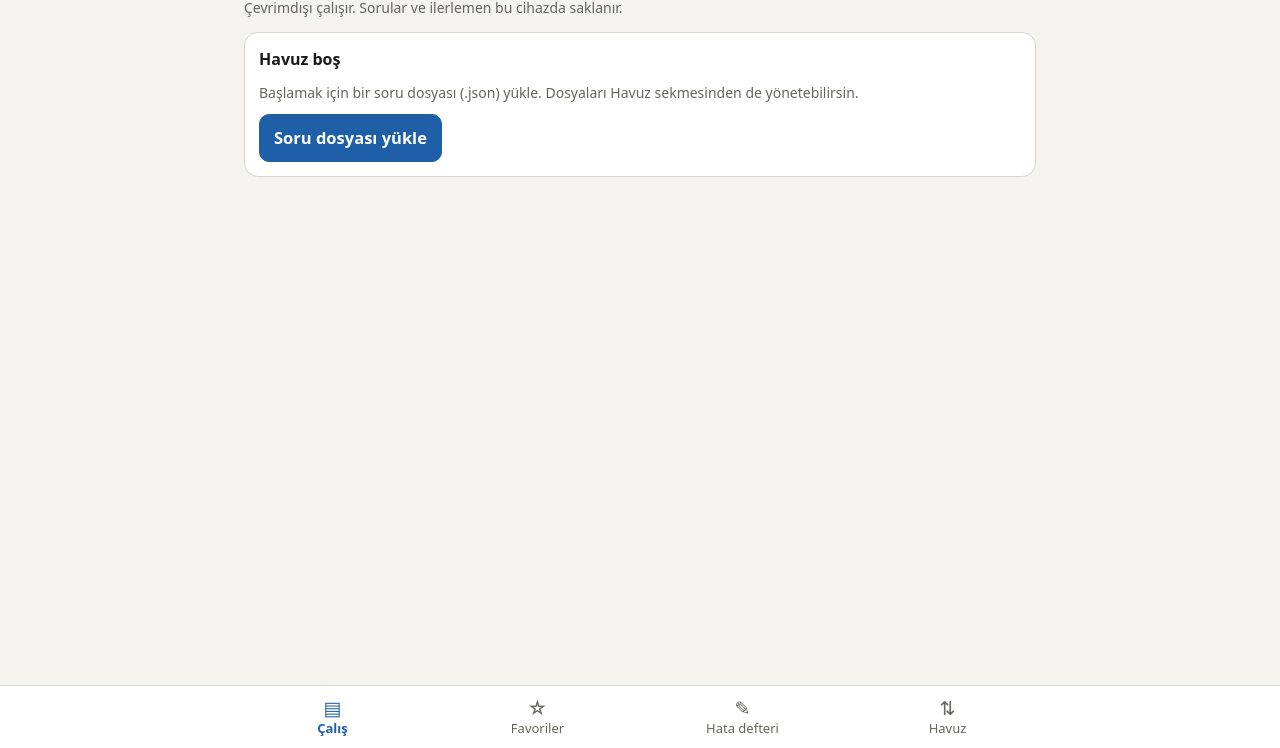
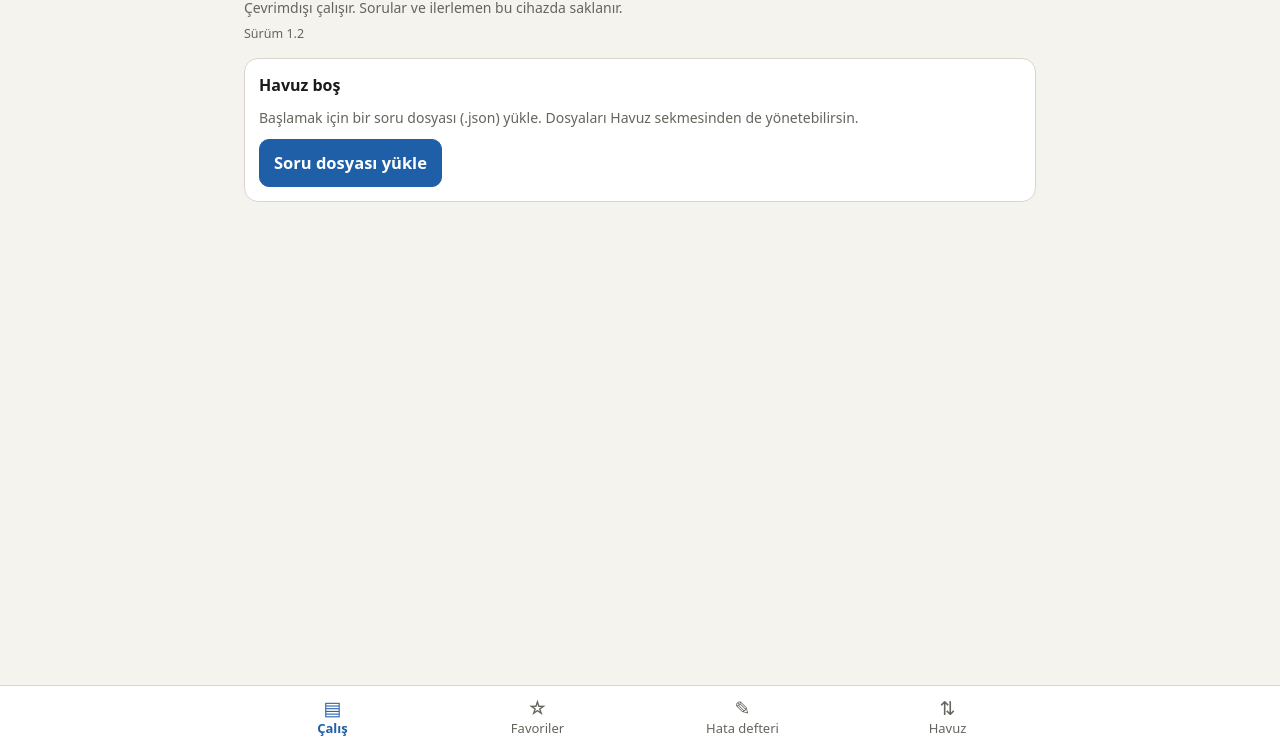
Before and after one commit to mehmetozel0598-maker/Sorularla-Mevzuat, a plain HTML site: page index.html in a window 1280 px wide. Shown: the part 52-800 px from the top of the page. Drawn offline with Linux system fonts and the light colour scheme.

Commit message:
Add files via upload

```diff
--- a/index.html
+++ b/index.html
@@ -115,6 +115,7 @@ nav#tabs button.on{color:var(--acc);font-weight:650}
   <h1>Soru Bankası</h1>
   <p class="sub" id="homeSub">Çevrimdışı çalışır. Sorular ve ilerlemen bu cihazda saklanır.</p>
   <div class="msg info hid" id="instBar"><span id="instTxt"></span><div class="acts" style="margin-top:8px"><button class="sm pri" id="instBtn">Uygulamayı yükle</button><button class="sm" id="instNo">Şimdi değil</button></div></div>
+  <p class="sub" id="surumAlt" style="margin:-8px 0 14px;font-size:12.5px"></p>
   <div class="card hid" id="resumeCard"><h2>Yarım kalan oturum</h2><p class="sub" id="resumeTxt" style="margin-bottom:10px"></p><div class="acts"><button class="pri sm" id="resumeBtn">Devam et</button><button class="sm" id="resumeDrop">Bırak</button></div></div>
   <div id="emptyHome" class="card hid">
     <h2>Havuz boş</h2>
@@ -208,6 +209,7 @@ nav#tabs button.on{color:var(--acc);font-weight:650}
   </div>
   <div class="card">
     <h2>Uygulama</h2>
+    <p style="margin:0 0 4px;font-weight:650" id="surum"></p>
     <p class="sub" id="pwaDurum" style="margin-bottom:10px"></p>
     <div class="acts"><button id="instBtn2" class="hid">Uygulamayı yükle</button><button id="guncelle">Güncellemeyi denetle</button></div>
   </div>
@@ -227,6 +229,7 @@ nav#tabs button.on{color:var(--acc);font-weight:650}
 
 <script>
 "use strict";
+const APP_VERSION="1.2",APP_DATE="13.11.2026";
 const $=id=>document.getElementById(id);
 const L="ABCDEF";
 const SEP=" › ";
@@ -553,6 +556,7 @@ $("instNo").onclick=()=>{st.ayar.instNo=true;save();show($("instBar"),false)};
 window.addEventListener("appinstalled",()=>{show($("instBar"),false);show($("instBtn2"),false)});
 if("serviceWorker" in navigator&&location.protocol!=="file:"){window.addEventListener("load",()=>{navigator.serviceWorker.register("sw.js").catch(()=>{})})}
 
+$("surum").textContent="Sürüm "+APP_VERSION+" · "+APP_DATE;$("surumAlt").textContent="Sürüm "+APP_VERSION;
 (async()=>{await loadState();applyTema();buildTree();
   const ios=/iphone|ipad|ipod/i.test(navigator.userAgent)&&!navigator.standalone;
   if(ios&&!st.ayar.instNo){$("instTxt").textContent="iPhone ve iPad'de kurmak için Safari'de Paylaş düğmesine, ardından \"Ana Ekrana Ekle\"ye dokun.";show($("instBtn"),false);show($("instBar"),true)}
```
